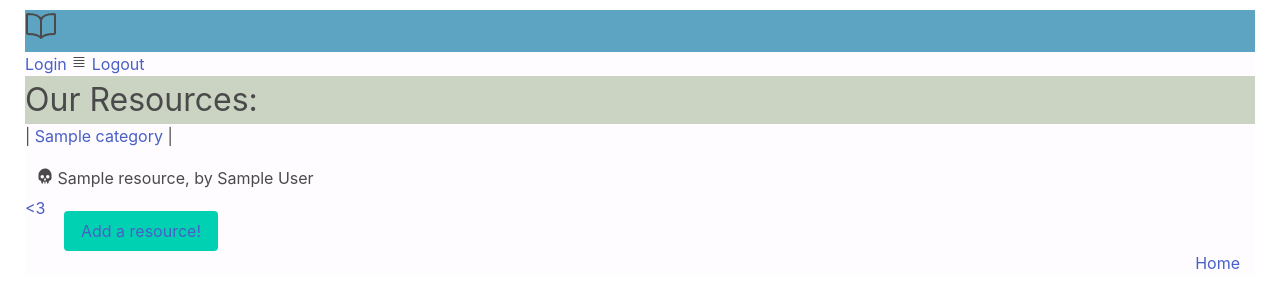
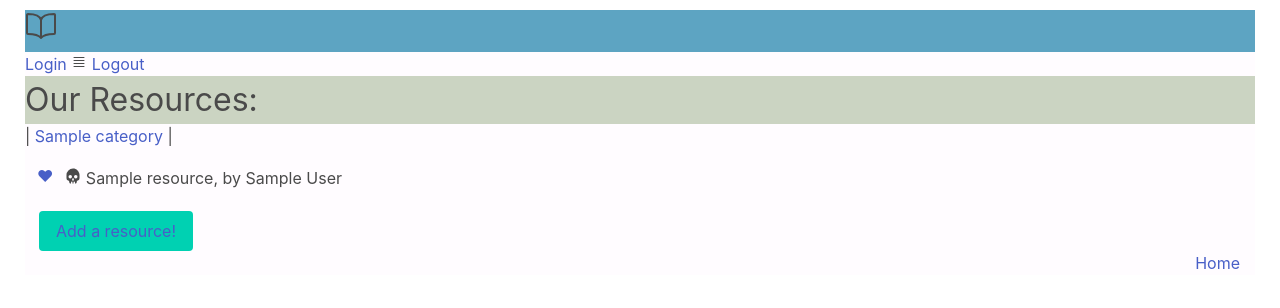
Before and after one commit to MichaelGreason/freeshelf-pair-jackalopes, a Django app: page / in a window 1280 px wide. Shown: the top 308 px of the page. Run offline with Django 3.2, Linux system fonts and the light colour scheme; a user stored in the database is signed in; tables that the repository leaves empty hold one stand-in row (values such as "Sample post").

Commit message:
hearts & skulls in line

```diff
--- a/static/CSS/styles.css
+++ b/static/CSS/styles.css
@@ -9,6 +9,15 @@ body {
 #add_book_button {
     margin-left: 14px;
     margin-top: 15px;
+}
+
+#favorite {
+    margin-left: 6px;
+    margin-top: 4px;
+}
+
+#flexbox {
+    display: flex;
 }
 
 /* detail.html*/
--- a/templates/books/index.html
+++ b/templates/books/index.html
@@ -17,8 +17,10 @@
     <article class='menu'>
         <p class="menu-label"></p>
         {% for book in books %}
-        <p class='menu-list'><a href="{% url 'detail_book' book.pk %}"><ion-icon name="skull"></ion-icon> {{ book }}</a></p>
-        <p><a href="{% url 'favorite' book.pk %}"> <3 </a>
+        <div id=flexbox>
+        <span id='favorite'> <a id='favorite' href="{% url 'favorite' book.pk %}"> ❤ </a></span>
+        <span class='menu-list'><a href="{% url 'detail_book' book.pk %}"><ion-icon name="skull"></ion-icon> {{ book }}</a></span>
+        </div>
         {% endfor %}
     <button id='add_book_button' class='button is-primary'><a href="{% url 'add_book' %}">Add a resource!</a></button>
     </article>
```
